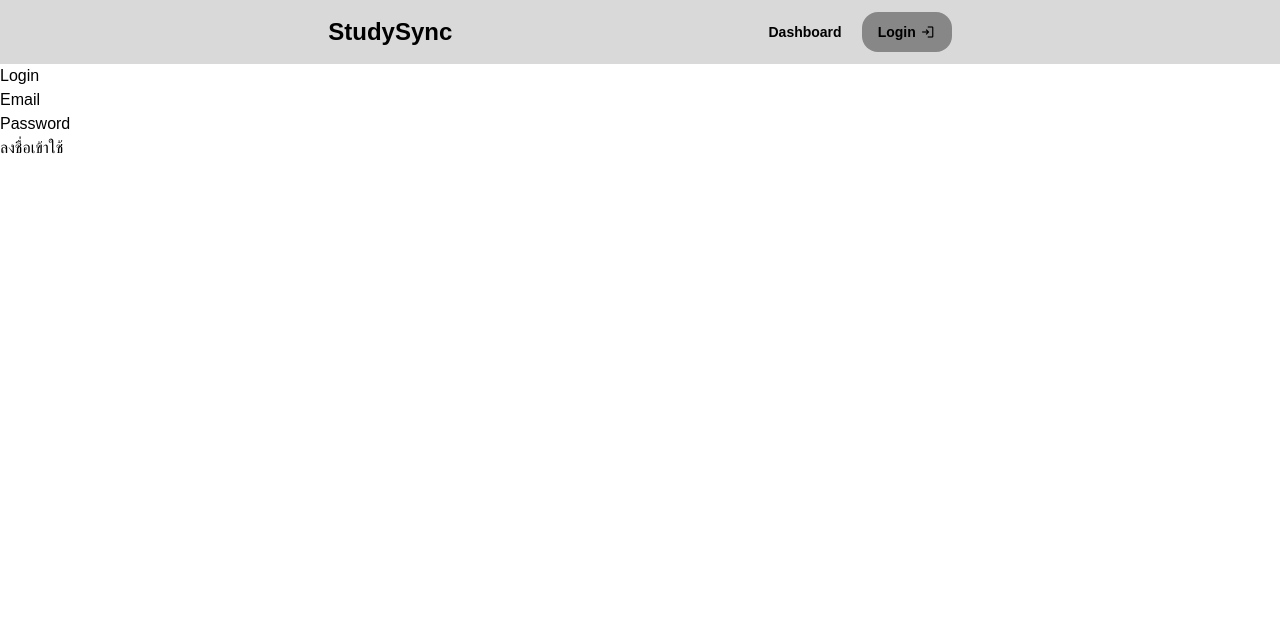
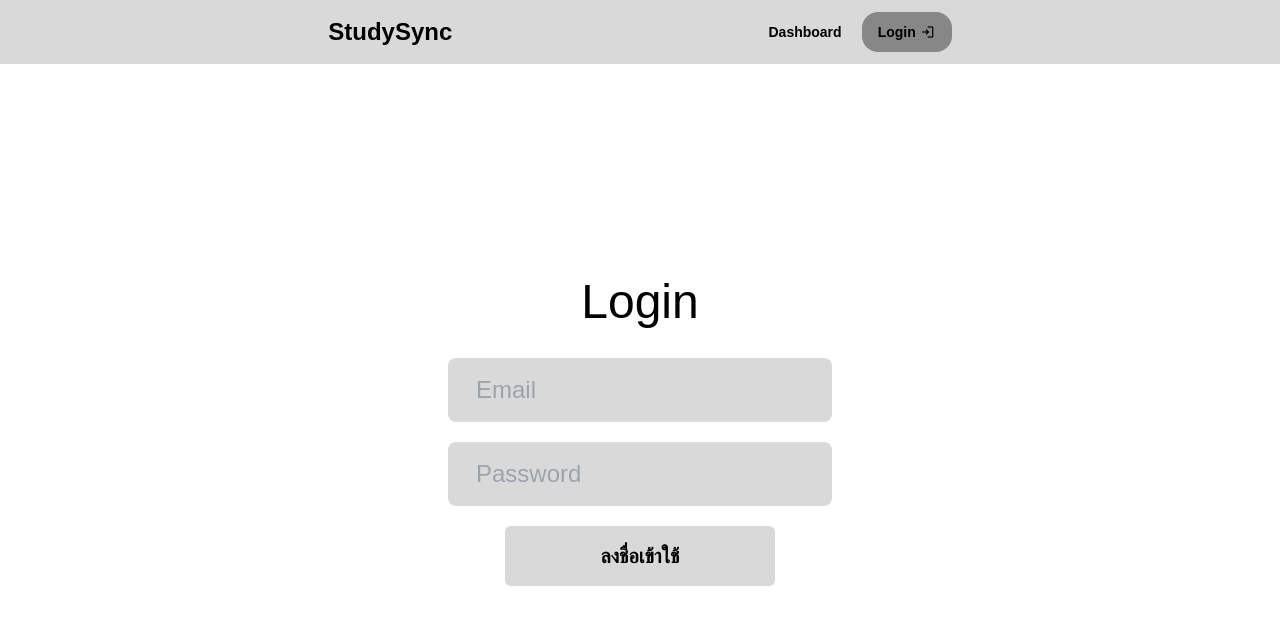
Before and after one commit to phatphumt/StudySync-NSC2024, a React (Vite) app: page /login in a window 1280 px wide. Shown: the top 624 px of the page. Built offline with nearby package versions, Linux system fonts and the light colour scheme.

Commit message:
some minor changes

```diff
--- a/src/components/TextInput.tsx
+++ b/src/components/TextInput.tsx
@@ -4,22 +4,21 @@ interface Props {
   children: React.ReactNode,
   onChange: (e: React.ChangeEvent<HTMLInputElement>) => void,
   name: string,
-  type: string
+  type: string,
+  className: string
 }
 
-const TextInput = (props: Props) => {
+const TextInput = ({children, name, type, onChange, className}: Props) => {
 	const stuffId = Math.random()
   return (
-		<div className="">
-			<label htmlFor={`stuff${stuffId}`} className="">
-				{props.children}
-			</label>
+		<div>
 			<input
-				type={props.type}
-				name={props.name}
-				className="form-control"
+				type={type}
+				name={name}
 				id={`stuff${stuffId}`}
-				onChange={props.onChange}
+				onChange={onChange}
+				placeholder={children.toString()}
+				className={className}
 			/>
 		</div>
 	);
--- /dev/null
+++ b/src/configs/stuff.ts
@@ -0,0 +1,19 @@
+const aboutContent = [
+    {
+        title: 'วางแผน',
+        iconName: 'assignment',
+        desc: ['วางแผนการเรียนด้วย', 'To-Do list ของเรา'],
+    },
+    {
+        title: 'เรียน',
+        iconName: 'edit_document',
+        desc: ['เพิ่มโฟกัสด้วย ', 'Pomodoro Technique'],
+    },
+    {
+        title: 'ทบทวน',
+        iconName: 'rate_review',
+        desc: ['ทบทวนโดยการใช้ ', 'Flashcard หรือแบบทดสอบ'],
+    },
+];
+
+export default aboutContent
--- a/src/index.css
+++ b/src/index.css
@@ -35,3 +35,17 @@ a, a:active, a:visited {
 .main--wrapper {
 	@apply flex flex-col items-center justify-center
 }
+
+.input--style {
+	background-color: #d9d9d9;
+	text-indent: 1.5rem;
+	width: 30vw;
+}
+
+.signin--btn {
+	@apply bg-main px-24 py-4 rounded-md font-bold text-xl active:scale-95 transition-all duration-100
+}
+
+.signining {
+	@apply opacity-50 cursor-wait
+}
--- a/src/pages/Home.tsx
+++ b/src/pages/Home.tsx
@@ -1,25 +1,8 @@
 import { Link } from 'react-router-dom';
 import AboutCard from '../components/AboutCard';
+import aboutContent from '../configs/stuff'
 
 const App = () => {
-	const aboutContent = [
-		{
-			title: 'วางแผน',
-			iconName: 'assignment',
-			desc: ['วางแผนการเรียนด้วย', 'To-Do list ของเรา'],
-		},
-		{
-			title: 'เรียน',
-			iconName: 'edit_document',
-			desc: ['เพิ่มโฟกัสด้วย ', 'Pomodoro Technique'],
-		},
-		{
-			title: 'ทบทวน',
-			iconName: 'rate_review',
-			desc: ['ทบทวนโดยการใช้ ', 'Flashcard หรือแบบทดสอบ'],
-		},
-	];
-
 	return (
 		<>
 			<main className="main--wrapper h--full--nav">
--- a/src/pages/LoginPage.tsx
+++ b/src/pages/LoginPage.tsx
@@ -26,28 +26,17 @@ const LoginPage = () => {
 	const handleClick = () => {
 		console.log(credentials);
 		setSigning((prev) => !prev);
-		/* signIn(credentials); */
 	};
 
-/* 	const signIn = (user: User) => {
-		signInWithEmailAndPassword(auth, user.email, user.password)
-			.then((userCredential: UserCredential) => {
-        console.log(userCredential)
-			})
-			.catch((error) => {
-        console.log(error)
-			});
-	};
- */
 	return (
 		<>
-			<main>
-				<h1>Login</h1>
-				<form>
-					<TextInput onChange={handleChange} name="email" type="email">
+			<main className="h--full--nav text-center flex justify-center items-center flex-col">
+				<h1 className="text-5xl mb-8">Login</h1>
+				<form className="flex flex-col items-center gap-5">
+					<TextInput onChange={handleChange} name="email" type="email" className="text-2xl rounded-lg input--style py-4 px-1">
 						Email
 					</TextInput>
-					<TextInput onChange={handleChange} name="password" type="password">
+					<TextInput onChange={handleChange} name="password" type="password" className='text-2xl rounded-lg input--style py-4 px-1'>
 						Password
 					</TextInput>
 					<button
```
